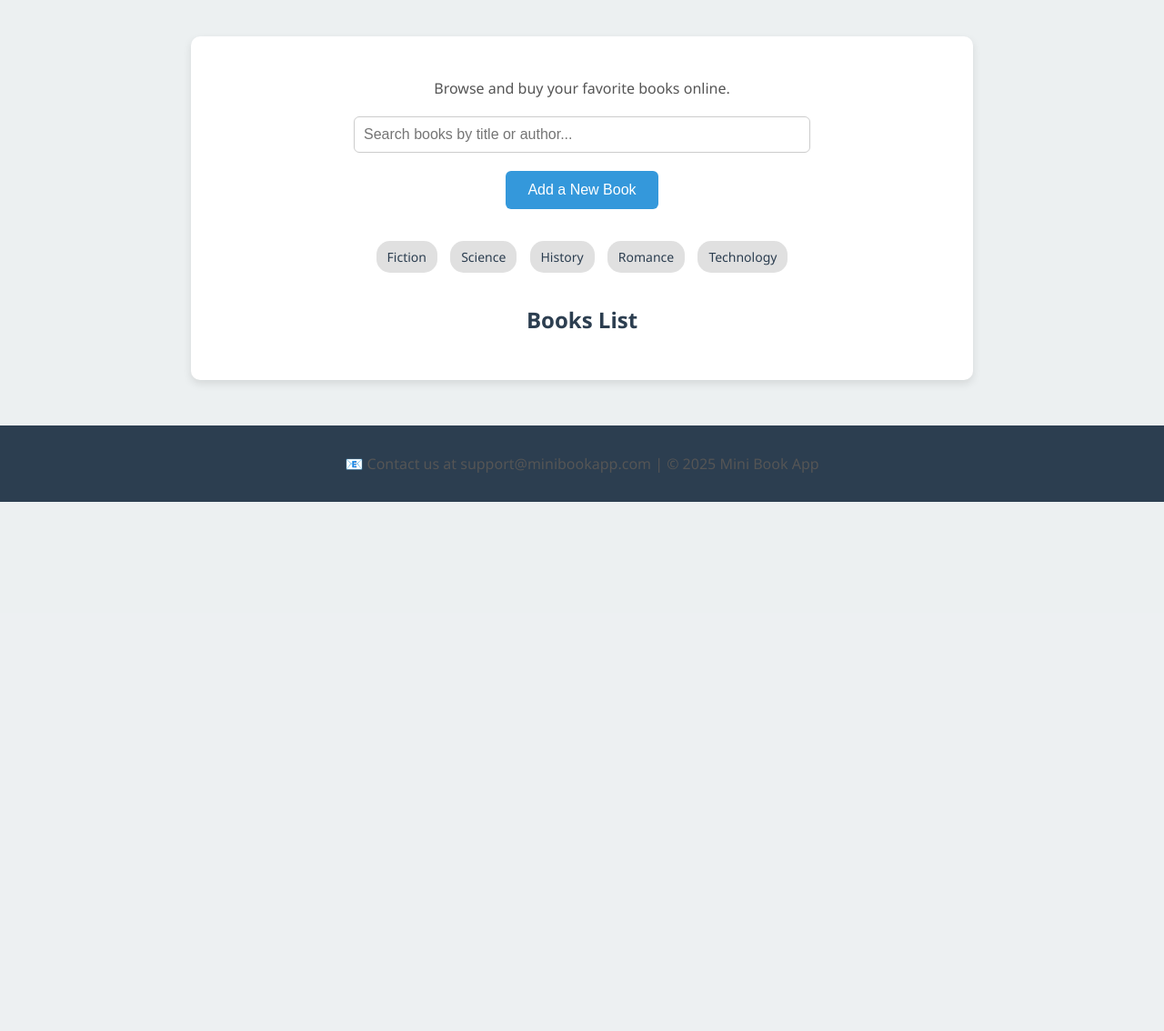
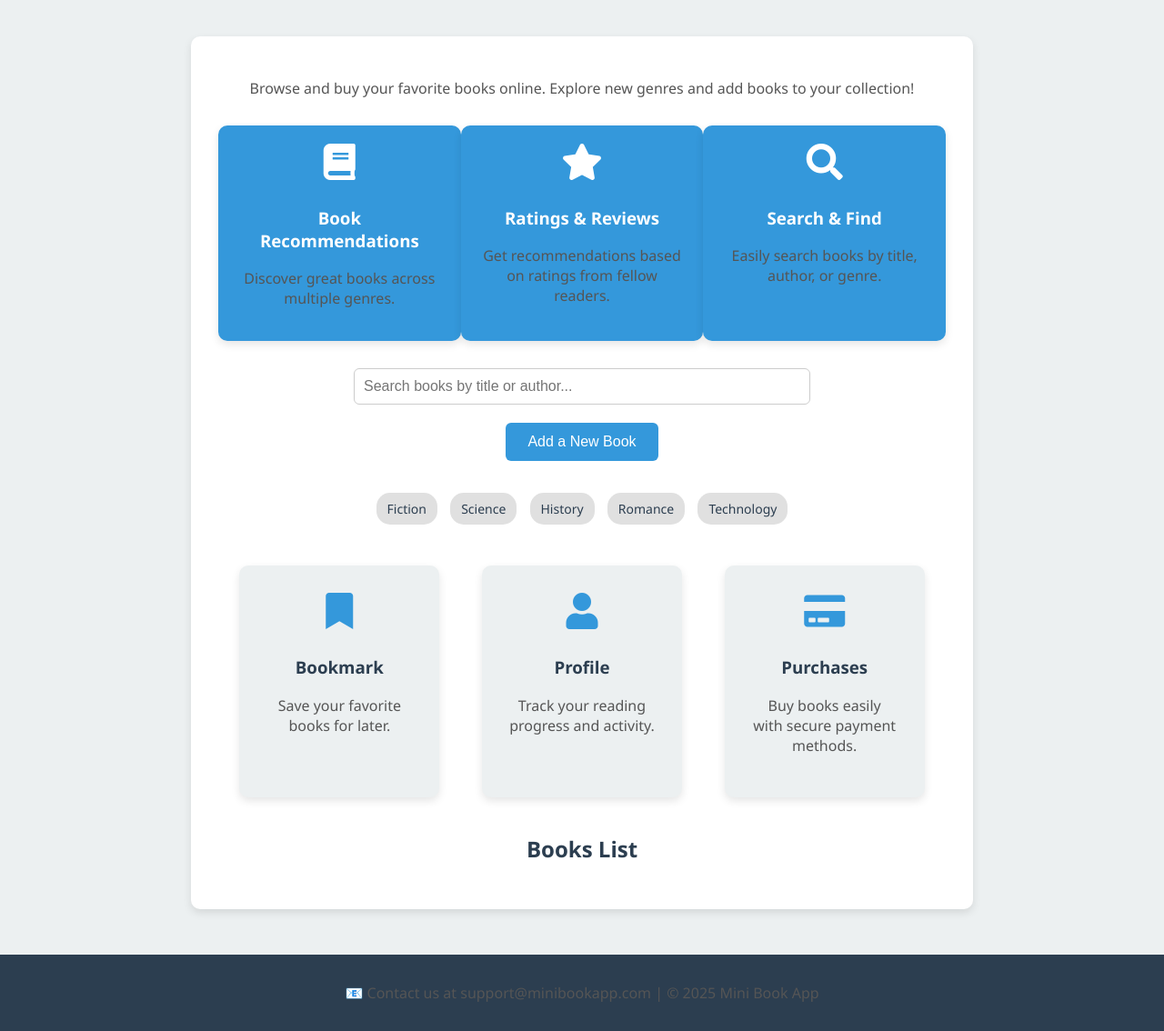
Before and after one commit to vignesh1524/mini-book-app, a Flask app: page / in a window 1280 px wide. Shown: the part 126-1260 px from the top of the page at 91% size. Before the commit the page ends 678 px from the top, so only its background shows below. Run offline with Flask 2, Linux system fonts and the light colour scheme.

Commit message:
Updated the home page with flash cards

```diff
--- a/templates/index.html
+++ b/templates/index.html
@@ -4,6 +4,7 @@
     <meta charset="UTF-8">
     <meta name="viewport" content="width=device-width, initial-scale=1.0">
     <title>Mini Book App</title>
+    <link href="https://cdnjs.cloudflare.com/ajax/libs/font-awesome/5.15.3/css/all.min.css" rel="stylesheet"> <!-- Icon Library -->
     <style>
         body {
             font-family: 'Segoe UI', Tahoma, Geneva, Verdana, sans-serif;
@@ -109,6 +110,63 @@
         a {
             text-decoration: none;
         }
+
+        /* Flashcards Styles */
+        .flash-cards {
+            display: flex;
+            justify-content: space-between;
+            margin: 30px 0;
+        }
+
+        .flash-card {
+            background-color: #3498db;
+            color: white;
+            padding: 20px;
+            border-radius: 10px;
+            width: 30%;
+            text-align: center;
+            box-shadow: 0 4px 10px rgba(0, 0, 0, 0.1);
+            transition: transform 0.3s ease;
+        }
+
+        .flash-card:hover {
+            transform: scale(1.05);
+        }
+
+        .flash-card i {
+            font-size: 40px;
+            margin-bottom: 10px;
+        }
+
+        /* Icon Section Styles */
+        .icon-section {
+            display: flex;
+            justify-content: space-around;
+            margin: 40px 0;
+        }
+
+        .icon-box {
+            background-color: #ecf0f1;
+            padding: 30px;
+            border-radius: 10px;
+            box-shadow: 0 4px 10px rgba(0, 0, 0, 0.1);
+            text-align: center;
+            width: 20%;
+        }
+
+        .icon-box i {
+            font-size: 40px;
+            color: #3498db;
+            margin-bottom: 10px;
+        }
+
+        .icon-box h3 {
+            color: #2c3e50;
+        }
+
+        .icon-box p {
+            color: #555;
+        }
     </style>
 </head>
 <body>
@@ -117,24 +175,65 @@
     </header>
 
     <div class="container">
-        <p>Browse and buy your favorite books online.</p>
+        <p>Browse and buy your favorite books online. Explore new genres and add books to your collection!</p>
 
+        <!-- Flashcards Section -->
+        <div class="flash-cards">
+            <div class="flash-card">
+                <i class="fas fa-book"></i>
+                <h3>Book Recommendations</h3>
+                <p>Discover great books across multiple genres.</p>
+            </div>
+            <div class="flash-card">
+                <i class="fas fa-star"></i>
+                <h3>Ratings & Reviews</h3>
+                <p>Get recommendations based on ratings from fellow readers.</p>
+            </div>
+            <div class="flash-card">
+                <i class="fas fa-search"></i>
+                <h3>Search & Find</h3>
+                <p>Easily search books by title, author, or genre.</p>
+            </div>
+        </div>
+
+        <!-- Search Bar -->
         <div class="search-bar">
             <input type="text" placeholder="Search books by title or author...">
         </div>
 
+        <!-- Add Book Button -->
         <div class="button-container">
             <a href="{{ url_for('add') }}">
                 <button>Add a New Book</button>
             </a>
         </div>
 
+        <!-- Categories -->
         <div class="categories">
             <span class="category-tag">Fiction</span>
             <span class="category-tag">Science</span>
             <span class="category-tag">History</span>
             <span class="category-tag">Romance</span>
             <span class="category-tag">Technology</span>
+        </div>
+
+        <!-- Icon Section -->
+        <div class="icon-section">
+            <div class="icon-box">
+                <i class="fas fa-bookmark"></i>
+                <h3>Bookmark</h3>
+                <p>Save your favorite books for later.</p>
+            </div>
+            <div class="icon-box">
+                <i class="fas fa-user"></i>
+                <h3>Profile</h3>
+                <p>Track your reading progress and activity.</p>
+            </div>
+            <div class="icon-box">
+                <i class="fas fa-credit-card"></i>
+                <h3>Purchases</h3>
+                <p>Buy books easily with secure payment methods.</p>
+            </div>
         </div>
 
         <h2>Books List</h2>
```
